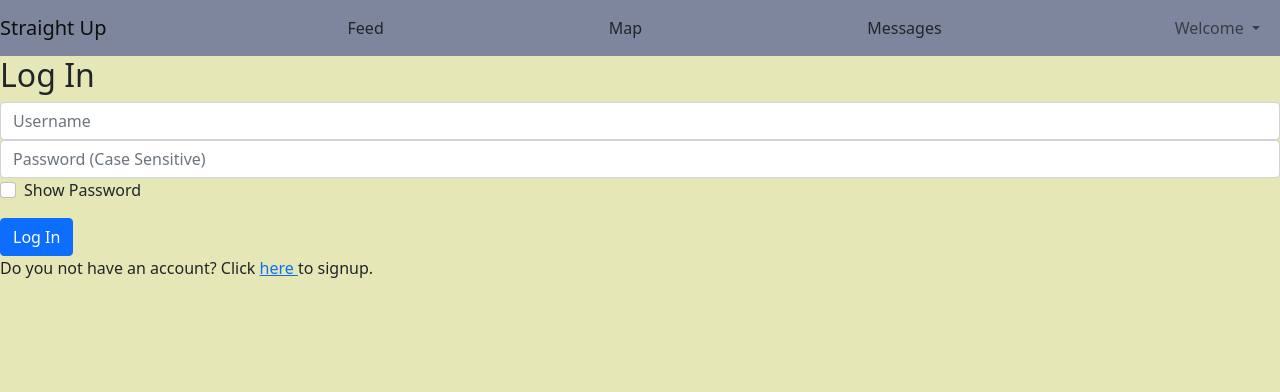
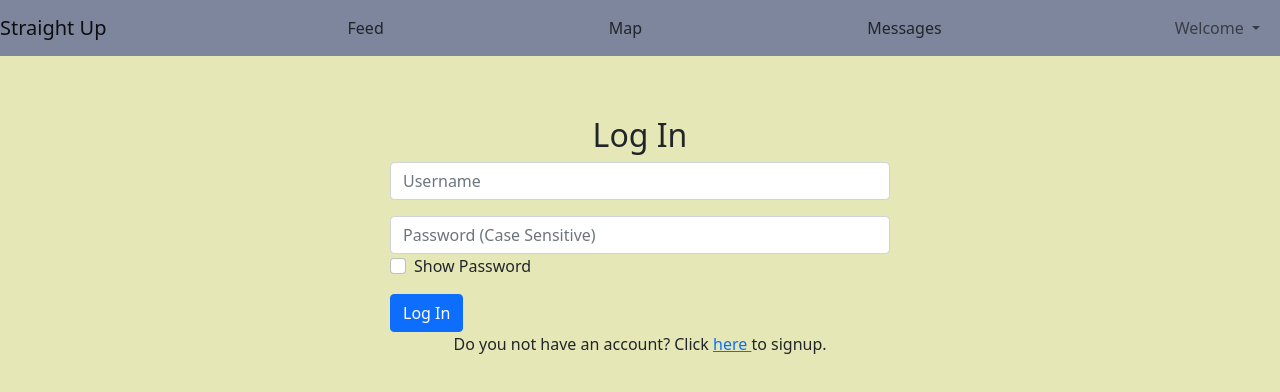
Before and after one commit to Calvinjmin/StraightUp, a React (Create React App) app: page /#/Login in a window 1280 px wide. Shown: the top 392 px of the page. Built offline with nearby package versions, Linux system fonts and the light colour scheme; no server answers.

Commit message:
develop: login + signup style

```diff
--- a/src/routes/Login.js
+++ b/src/routes/Login.js
@@ -6,6 +6,9 @@ import {Button, Form} from "react-bootstrap";
 
 // Dynamo Functions
 import {login} from "../functions/dynamo/login_functions";
+
+// Scss Import
+import "../scss/Login.scss";
 
 function Login({set_user}) {
     // React State - Tells if you should show password field
@@ -50,12 +53,13 @@ function Login({set_user}) {
     };
 
     return (
-        <div>
+        <div className="Login">
             <h2>Log In</h2>
             <Form onSubmit={loginUser}>
-                <Form.Control type="text" id="formUsername" label="Username" placeholder="Username"
-                              onChange={(e) => fieldInputs.username = e.target.value}
-                />
+                <Form.Group name="usernameGroup" className="mb-3">
+                    <Form.Control type="text" id="formUsername" label="Username" placeholder="Username"
+                              onChange={(e) => fieldInputs.username = e.target.value}/>
+                </Form.Group>
 
                 <Form.Group name="passwordGroup" className="mb-3">
                     <Form.Control type={passwordShown ? "text" : "password"}
--- a/src/routes/Signup.js
+++ b/src/routes/Signup.js
@@ -4,6 +4,9 @@ import {Button, Form} from "react-bootstrap";
 
 // Dynamo Functions
 import {create_user} from "../functions/dynamo/login_functions";
+
+// Scss Import
+import "../scss/Signup.scss";
 
 function Signup({set_user}) {
     // React State - Tells if you should show password field
@@ -46,7 +49,7 @@ function Signup({set_user}) {
     }
 
     return (
-        <div>
+        <div className="Signup">
             <h2>Create Account</h2>
             <Form onSubmit={createAccount}>
                 <Form.Group className="mb-3">
--- a/src/scss/Home.scss
+++ b/src/scss/Home.scss
@@ -7,6 +7,13 @@
   }
 
   h3 {
+    padding-top: 60px;
     text-align: center;
   }
 }
+
+.homeContainer {
+  Display: flex;
+  Align-Items: center;
+  Justify-Content: center;
+}
--- /dev/null
+++ b/src/scss/Login.scss
@@ -0,0 +1,18 @@
+@media all and (min-width: 500px) {
+  .Login {
+    padding: 60px 0;
+  }
+
+  .Login form {
+    margin: 0 auto;
+    max-width: 500px;
+  }
+
+  .Login h2 {
+    text-align: center;
+  }
+
+  .Login p{
+    text-align: center;
+  }
+}
--- /dev/null
+++ b/src/scss/Signup.scss
@@ -0,0 +1,18 @@
+@media all and (min-width: 500px) {
+  .Signup {
+    padding: 60px 0;
+  }
+
+  .Signup form {
+    margin: 0 auto;
+    max-width: 500px;
+  }
+
+  .Signup h2 {
+    text-align: center;
+  }
+
+  .Signup p{
+    text-align: center;
+  }
+}
```
Also changed, not shown: src/routes/Home.js (+11 -4 lines), src/images/basketball.png (added).
